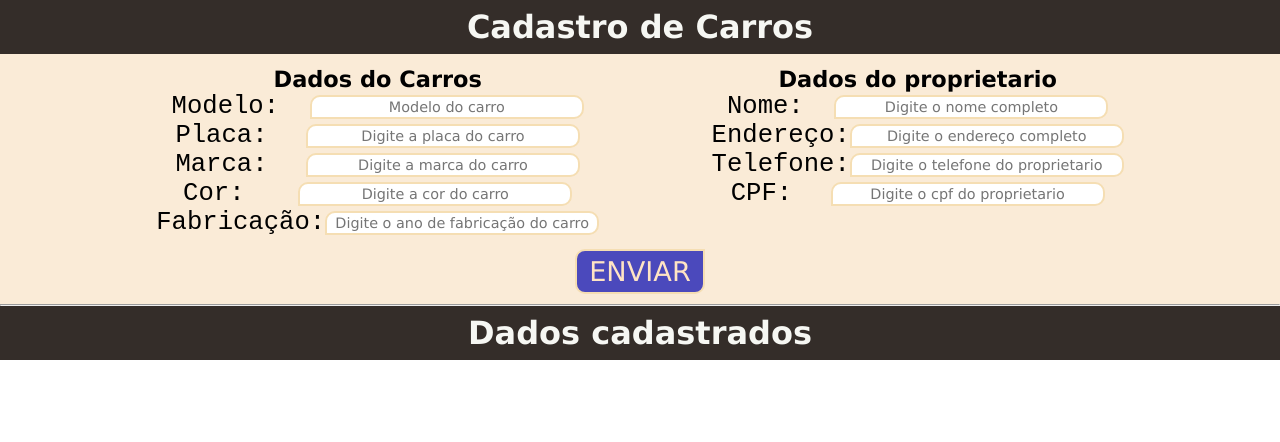
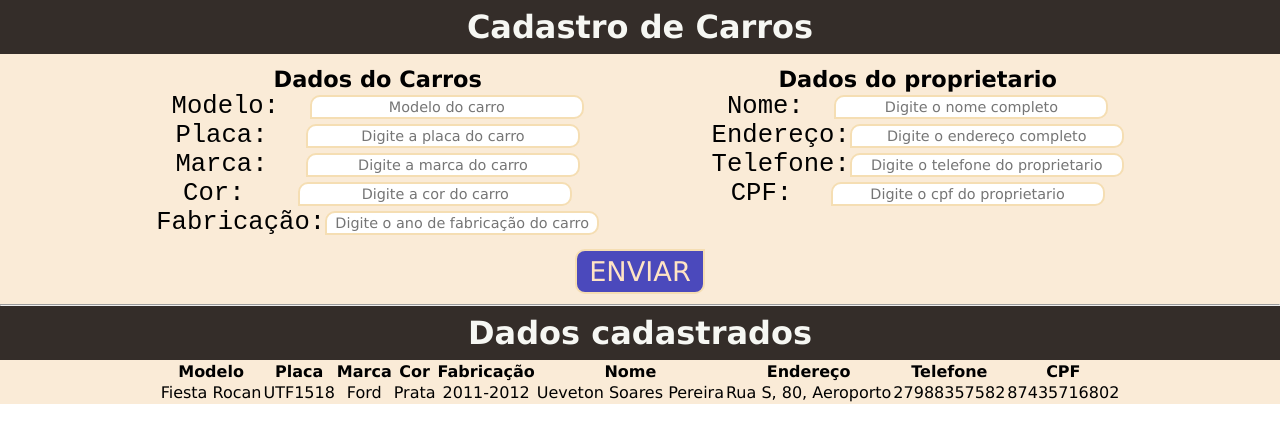
Before and after one commit to ueveton/Cadastros, a React (Vite) app: page / in a window 1280 px wide. Shown: the top 442 px of the page. Built offline with nearby package versions, Linux system fonts and the light colour scheme.

Commit message:
Iniciando inseção de tabelas

```diff
--- a/src/App.jsx
+++ b/src/App.jsx
@@ -1,6 +1,7 @@
 import { useState } from 'react'
 import './App.css'
 import { CadCarros } from './CadCarros'
+import { ListCad } from './ListCad'
 
 function App() {
   const [count, setCount] = useState(0)
@@ -10,6 +11,7 @@ function App() {
       <h1>Cadastro de Carros</h1>
       <CadCarros />
       <h1>Dados cadastrados</h1>
+      <ListCad />
     </div>
   )
 }
--- /dev/null
+++ b/src/ListCad.jsx
@@ -0,0 +1,33 @@
+import React from 'react'
+import "./ListCad.css"
+
+export const ListCad = () => {
+    return (
+        <div>
+            <table>
+                <tr>
+                    <th>Modelo</th>
+                    <th>Placa</th>
+                    <th>Marca</th>
+                    <th>Cor</th>
+                    <th>Fabricação</th>
+                    <th>Nome</th>
+                    <th>Endereço</th>
+                    <th>Telefone</th>
+                    <th>CPF</th>
+                </tr>
+                <tr>
+                    <td>Fiesta Rocan</td>
+                    <td>UTF1518</td>
+                    <td>Ford</td>
+                    <td>Prata</td>
+                    <td>2011-2012</td>
+                    <td>Ueveton Soares Pereira</td>
+                    <td>Rua S, 80, Aeroporto</td>
+                    <td>27988357582</td>
+                    <td>87435716802</td>
+                </tr>
+            </table>
+        </div>
+    )
+}
```
Also changed, not shown: src/ListCad.css (added).
